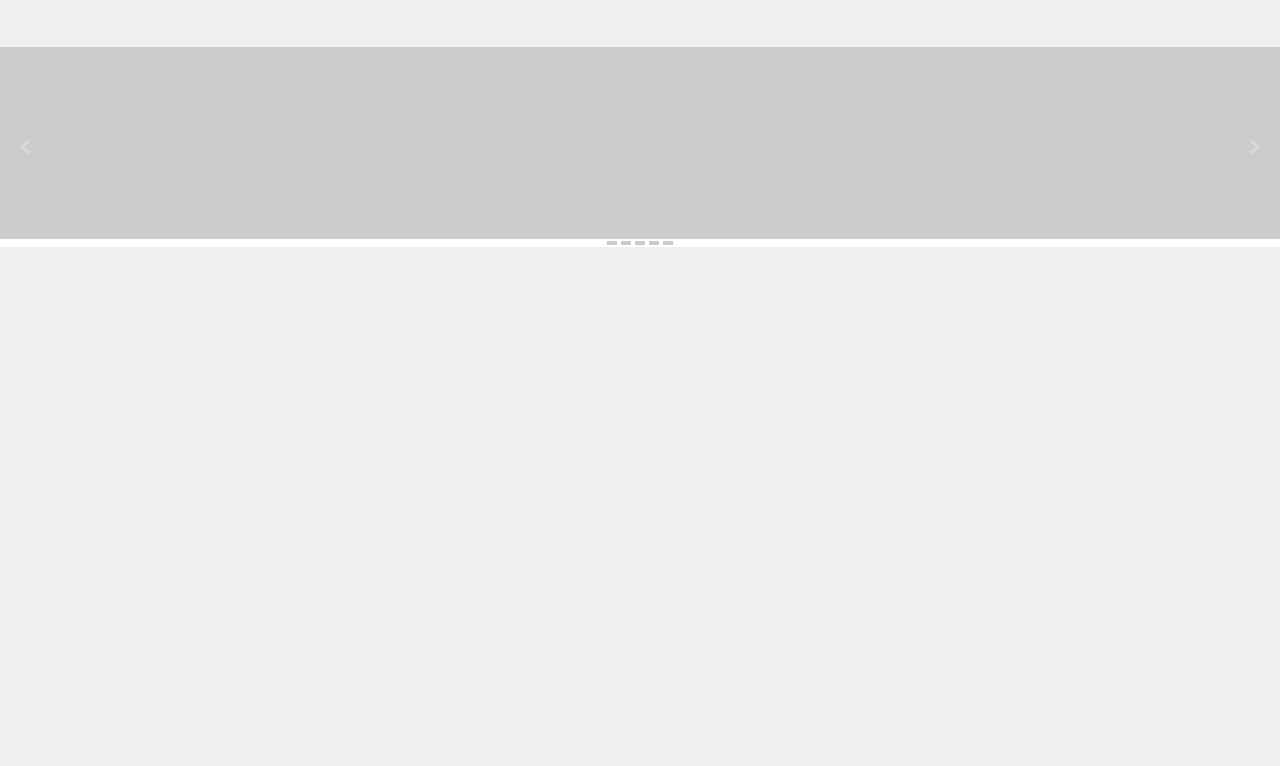
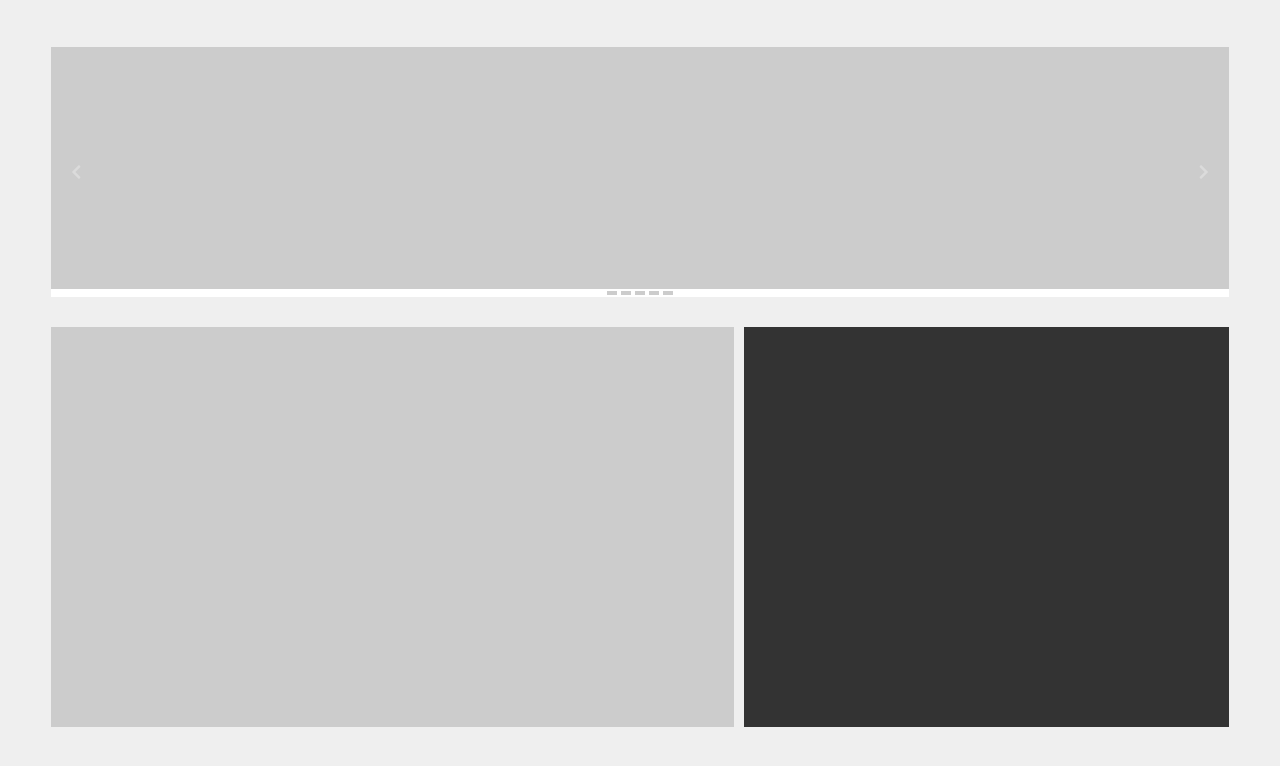
Before and after one commit to AglaDev/IpuaOnline, a plain HTML site: page index.html in a window 1280 px wide. Shown: the part 580-1346 px from the top of the page. Drawn offline with nearby package versions, Linux system fonts and the light colour scheme.

Commit message:
estrutura noticia e widgwt att

```diff
--- a/css/style.css
+++ b/css/style.css
@@ -275,7 +275,7 @@ body{background-color: #efefef;}
 						[inicio-destaque2]120px[fim-destaque2]10px
 						[inicio-destaque3]120px[fim-destaque3]10px
 						[inicio-destaque4]120px[fim-destaque4]10px
-						;
+					;
 }
 
 .destaque{
@@ -400,7 +400,7 @@ body{background-color: #efefef;}
 	grid-template-rows:
 		[inicio-content-slider]200px[fim-content-slider]30px
 		[inicio-content-noticias]400px[fim-content-noticias]30px
-		[inicio-content-widget]500px[fim-content-widget]
+		[inicio-content-widgets]500px[fim-content-widgets]
 	;
 }
 
@@ -472,6 +472,20 @@ body{background-color: #efefef;}
 	background-color: #333;
 }
 .control-active{
+	background-color: #333;
+}
+
+/*content noticias*/
+.content-noticias{
+	grid-column: inicio-temp/fim-temp;
+	grid-row: inicio-content-noticias/fim-content-noticias;
+	background-color: #ccc;
+}
+
+
+.content-widgets{
+	grid-column: inicio-temp/fim-temp;
+	grid-row: inicio-content-widgets/fim-content-widgets;
 	background-color: #333;
 }
 
@@ -553,7 +567,23 @@ body{background-color: #efefef;}
 		grid-column: inicio-destaque4/fim-destaques4-2;
 		grid-row:inicio-destaques3-4/fim-destaques1-3-4;
 	}
+	.content-slider{
+		grid-column:inicio-temp/fim-temp;
+		grid-row: inicio-content-slider/fim-content-slider;
+	}
 
+}
+
+@media screen and (min-width:680px){
+	.container-slide-noticia-widgets{
+
+		grid-template-columns: [inicio]4%[inicio-temp]1fr[fim-temp]4%[fim];
+		grid-template-rows:
+			[inicio-content-slider]250px[fim-content-slider]30px
+			[inicio-content-noticias]400px[fim-content-noticias]30px
+			[inicio-content-widgets]500px[fim-content-widgets]
+		;
+	}
 }
 
 @media screen and (min-width:780px){
@@ -564,4 +594,30 @@ body{background-color: #efefef;}
 	.destaque .titles-destaque .title-subtitle-destaque p{
 		display: block;
 	}
+
+	.container-slide-noticia-widgets{
+
+		grid-template-columns: [inicio]4%[inicio-slider-noticias]1fr repeat(6,10px 1fr)[fim-noticias]10px [inicio-widgets] 1fr repeat(4,10px 1fr)[fim-slider-widgets] 4%[fim];
+		grid-template-rows:
+			[inicio-content-slider]250px[fim-content-slider]30px
+			[inicio-contents-noticias-widgets]400px[fim-contents-noticias-widgets]30px
+
+		;
+	}
+	.content-slider{
+		grid-column:inicio-slider-noticias/fim-slider-widgets;
+		grid-row: inicio-content-slider/fim-content-slider;
+	}
+
+	.content-noticias{
+		grid-column:inicio-slider-noticias/fim-noticias ;
+		grid-row:inicio-contents-noticias-widgets/fim-contents-noticias-widgets
+	}
+
+	.content-widgets{
+		grid-column:inicio-widgets/fim-slider-widgets ;
+		grid-row:inicio-contents-noticias-widgets/fim-contents-noticias-widgets
+	}
+
+
 }
--- a/index.html
+++ b/index.html
@@ -223,6 +223,13 @@
 
 			</article>
 
+			<article class="content-noticias">
+
+			</article>
+
+			<article class="content-widgets">
+
+			</article>
 
 		</section>
 
```
